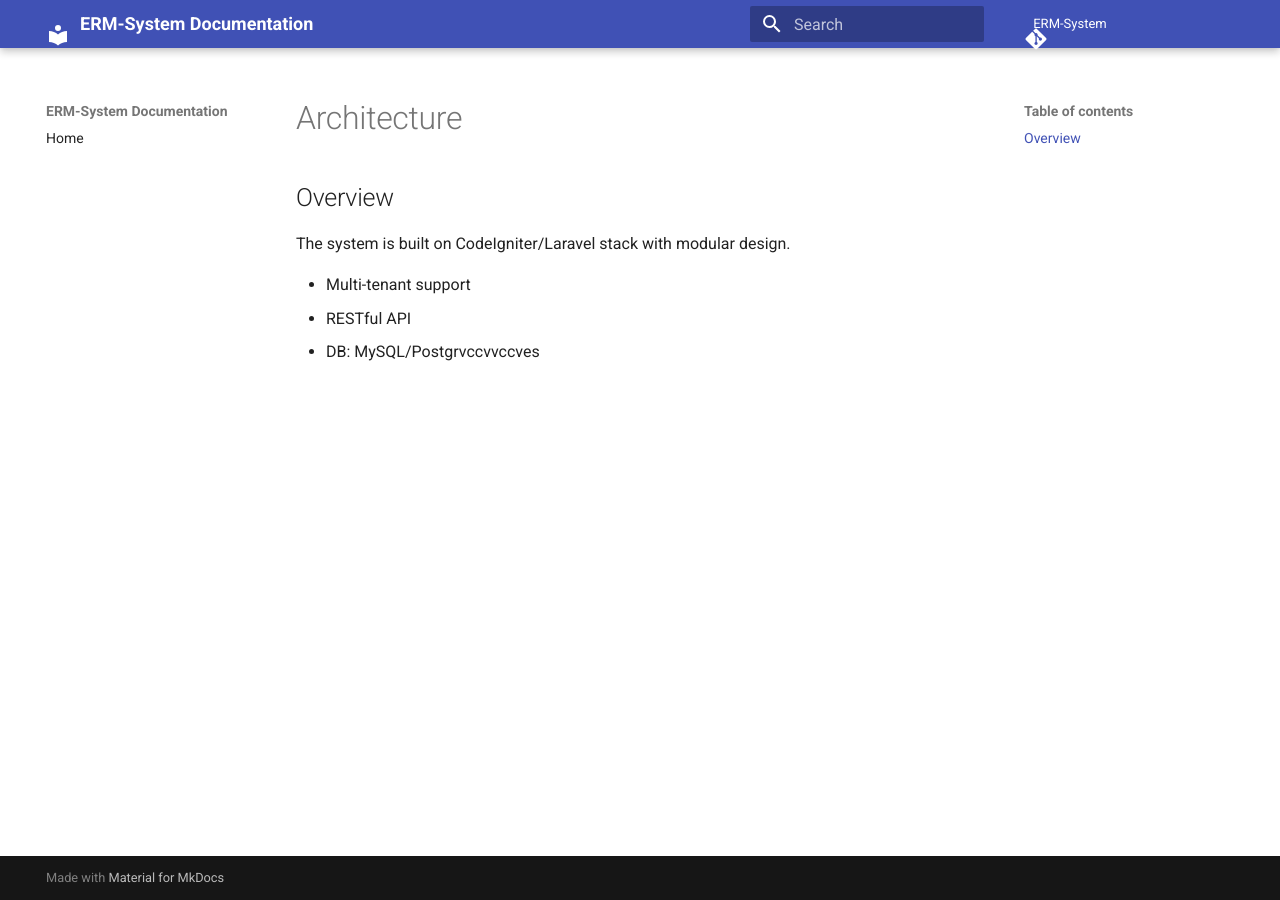
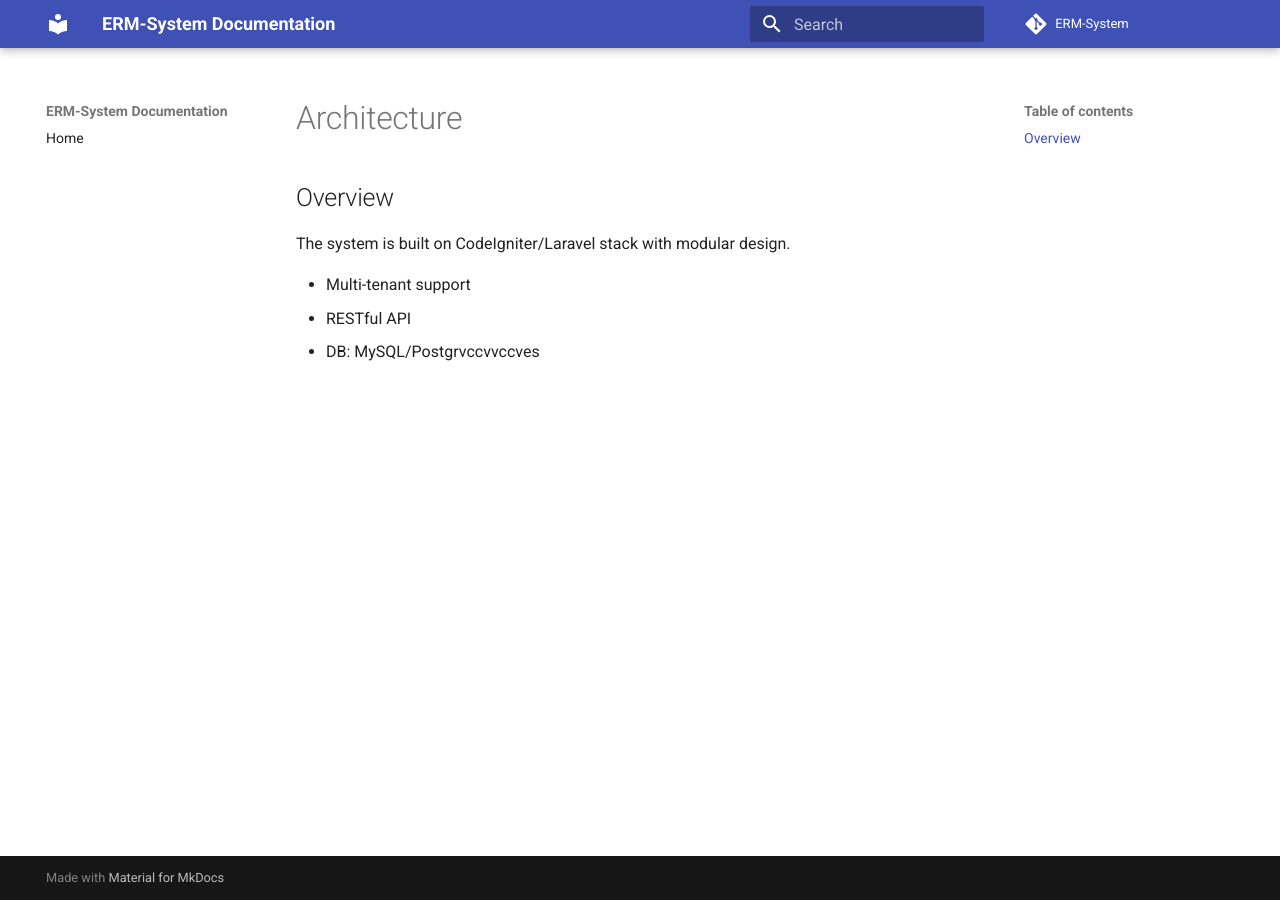
Before and after one commit to Ministra1978/ERM-System, an MkDocs documentation site: the page built from docs/architecture.md, in a window 1280 px wide. Built offline with MkDocs 1.6.1 and Material for MkDocs 9.7.7, drawn with Linux system fonts in a browser that asks for light colours; comment, search, counter and statistics services are not loaded.

Commit message:
Comment out overrides.css in mkdocs configuration
Commented out the overrides.css path in extra_css.

```diff
--- a/mkdocs.yml
+++ b/mkdocs.yml
@@ -8,7 +8,7 @@ theme:
 
 # ყურადღება: აქ მხოლოდ შენი override.css დატოვე, და RELATIVE ბილიკით
 extra_css:
-  - assets/css/overrides.css
+ # - assets/css/overrides.css
 
 # ყურადღება: დროებით გაასუფთავე extra_javascript
 # extra_javascript: []
```
